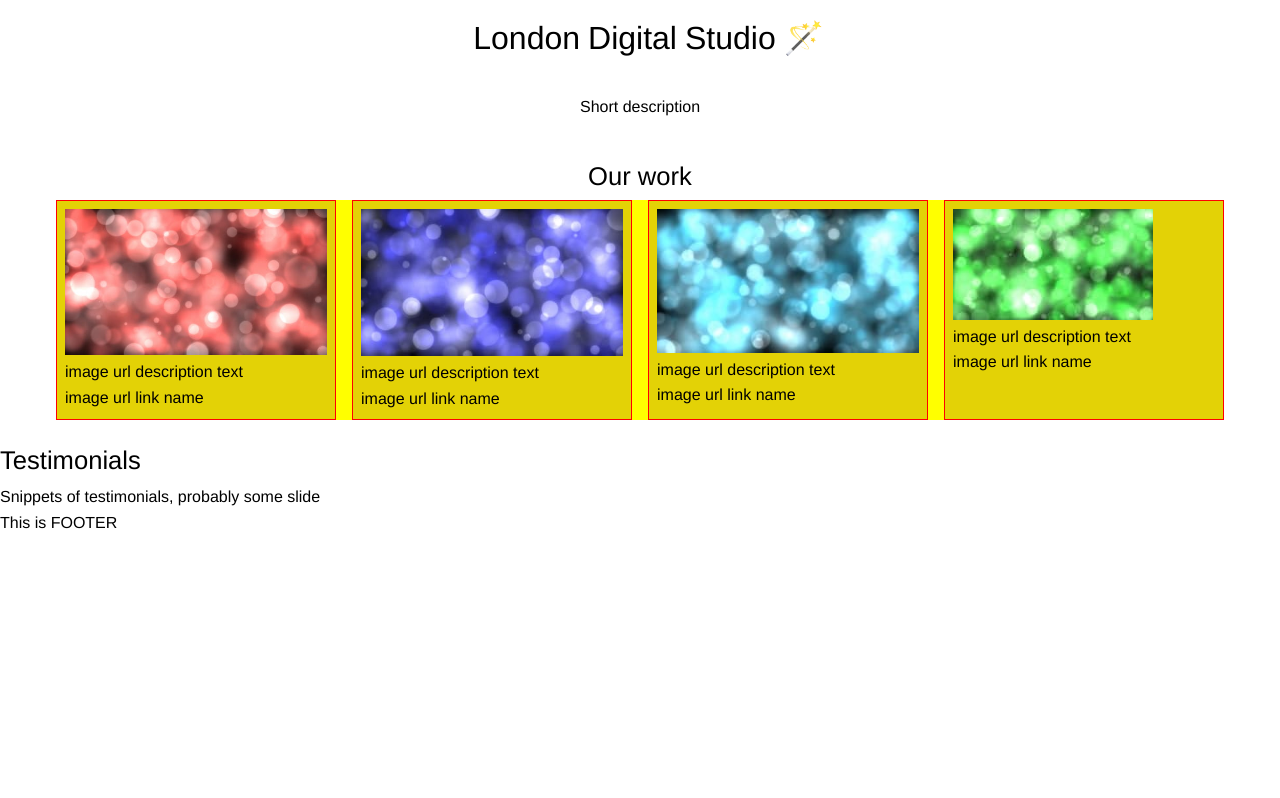
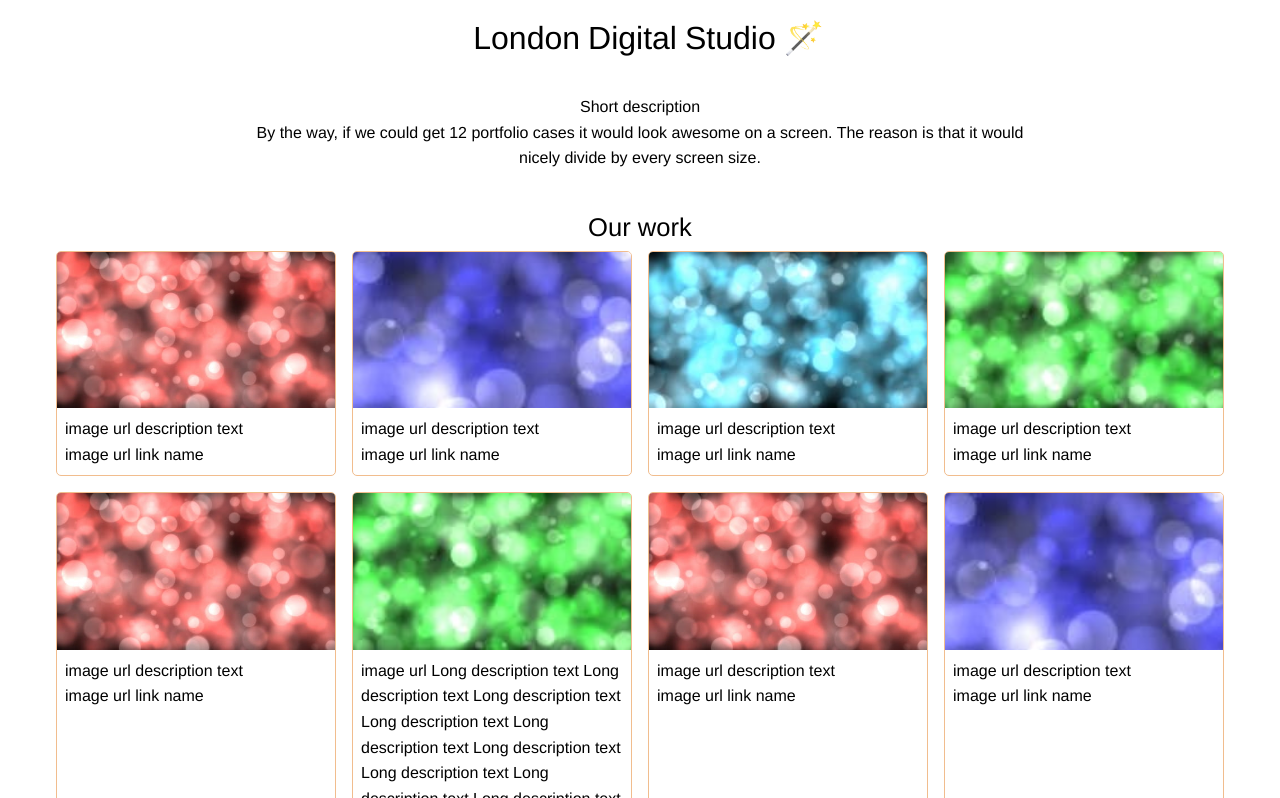
Before and after one commit to Shwartz/hive, a SvelteKit app: page / in a window 1280 px wide. Shown: the part 502-1300 px from the top of the page. Before the commit the page ends 1037 px from the top, so only its background shows below. Built offline with nearby package versions, Linux system fonts and the light colour scheme.

Commit message:
Layout for Portfolio

```diff
--- a/src/lib/data/cards.json
+++ b/src/lib/data/cards.json
@@ -35,6 +35,78 @@
         "text": "link name",
         "url": "url to the page"
       }
+    },
+    {
+      "imageUrl": "/images/card-demo1.jpg",
+      "title": "5 portfolio title",
+      "description": "description text",
+      "link": {
+        "text": "link name",
+        "url": "url to the page"
+      }
+    },
+    {
+      "imageUrl": "/images/card-demo4.jpg",
+      "title": "6 portfolio title",
+      "description": "Long description text Long description text Long description text Long description text Long description text Long description text Long description text Long description text Long description text Long description text Long description text ",
+      "link": {
+        "text": "link name",
+        "url": "url to the page"
+      }
+    },
+    {
+      "imageUrl": "/images/card-demo1.jpg",
+      "title": "7 portfolio title",
+      "description": "description text",
+      "link": {
+        "text": "link name",
+        "url": "url to the page"
+      }
+    },
+    {
+      "imageUrl": "/images/card-demo2.jpg",
+      "title": "8 portfolio title",
+      "description": "description text",
+      "link": {
+        "text": "link name",
+        "url": "url to the page"
+      }
+    },
+    {
+      "imageUrl": "/images/card-demo3.jpg",
+      "title": "9 portfolio title",
+      "description": "description text",
+      "link": {
+        "text": "link name",
+        "url": "url to the page"
+      }
+    },
+    {
+      "imageUrl": "/images/card-demo4.jpg",
+      "title": "10 portfolio title",
+      "description": "description text",
+      "link": {
+        "text": "link name",
+        "url": "url to the page"
+      }
+    },
+    {
+      "imageUrl": "/images/card-demo1.jpg",
+      "title": "11 portfolio title",
+      "description": "description text",
+      "link": {
+        "text": "link name",
+        "url": "url to the page"
+      }
+    },
+    {
+      "imageUrl": "/images/card-demo4.jpg",
+      "title": "12 portfolio title",
+      "description": "Long description text Long description text Long description text Long description text Long description text Long description text Long description text Long description text Long description text Long description text Long description text ",
+      "link": {
+        "text": "link name",
+        "url": "url to the page"
+      }
     }
   ]
 }
--- a/src/routes/+page.svelte
+++ b/src/routes/+page.svelte
@@ -73,6 +73,7 @@
     </h1>
 
     <p>Short description</p>
+    <p>By the way, if we could get 12 portfolio cases it would look awesome on a screen. The reason is that it would nicely divide by every screen size.</p>
 </section>
 
 <section class="large">
@@ -80,9 +81,13 @@
     <div class="cards">
         {#each dataCards.cards as {imageUrl, title, description, link}}
             <div class="card">
-                <img src="{imageUrl}" alt={title}>
-                <p>image url {description}</p>
-                <p>image url {link.text}</p>
+                <div class="head">
+                    <img src="{imageUrl}" alt={title}>
+                </div>
+                <div class="content">
+                    <p>image url {description}</p>
+                    <p>image url {link.text}</p>
+                </div>
             </div>
         {/each}
     </div>
@@ -145,12 +150,25 @@
     display: grid;
     grid-template-columns: repeat(1,minmax(0,1fr));
     gap: 1rem;
-    background: yellow;
 
     .card {
-      border: 1px solid red;
-      padding: 0.5rem;
-      background: rgba(114, 30, 30, 0.2)
+      border: 1px solid #f1bd8e;
+      border-radius: 5px;
+      overflow: hidden;
+
+      .head {
+        aspect-ratio: 16/9;
+
+        img {
+          display: block;
+          object-fit: cover;
+          height: 100%;
+        }
+      }
+
+      .content {
+        padding: 0.5rem;
+      }
     }
 
     @media (min-width: 480px) {
--- a/src/routes/styles.css
+++ b/src/routes/styles.css
@@ -121,6 +121,10 @@ p {
     line-height: 1.6rem;
 }
 
+img {
+    width: 100%;
+}
+
 strong {
     font-weight: bolder;
 }
```
Also changed, not shown: static/images/card-demo2.jpg.
